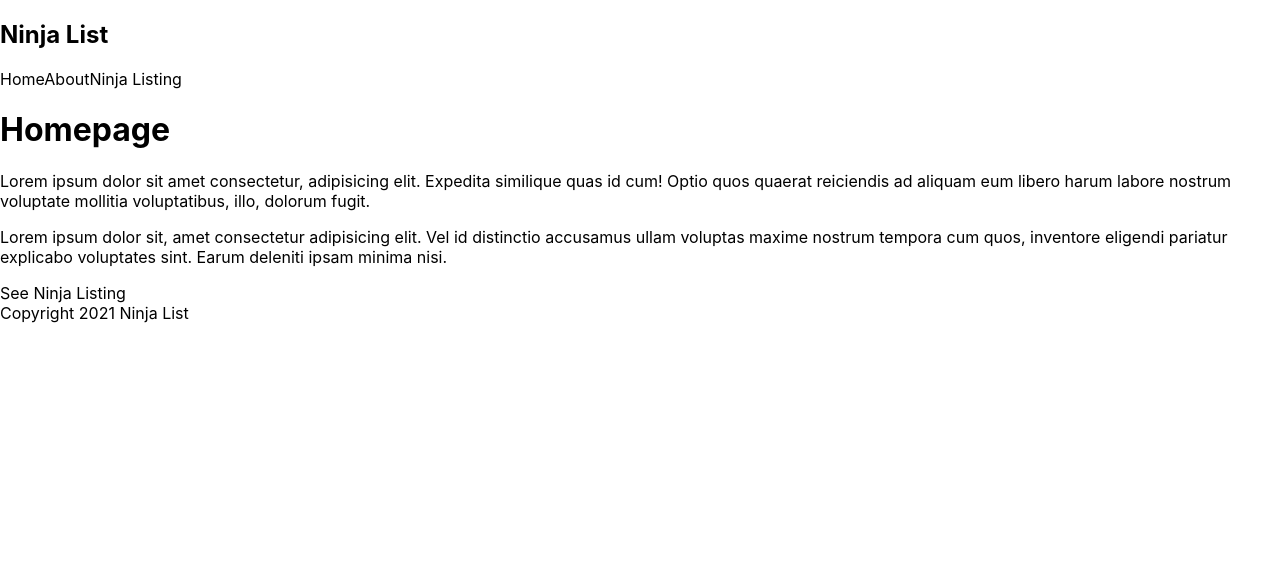
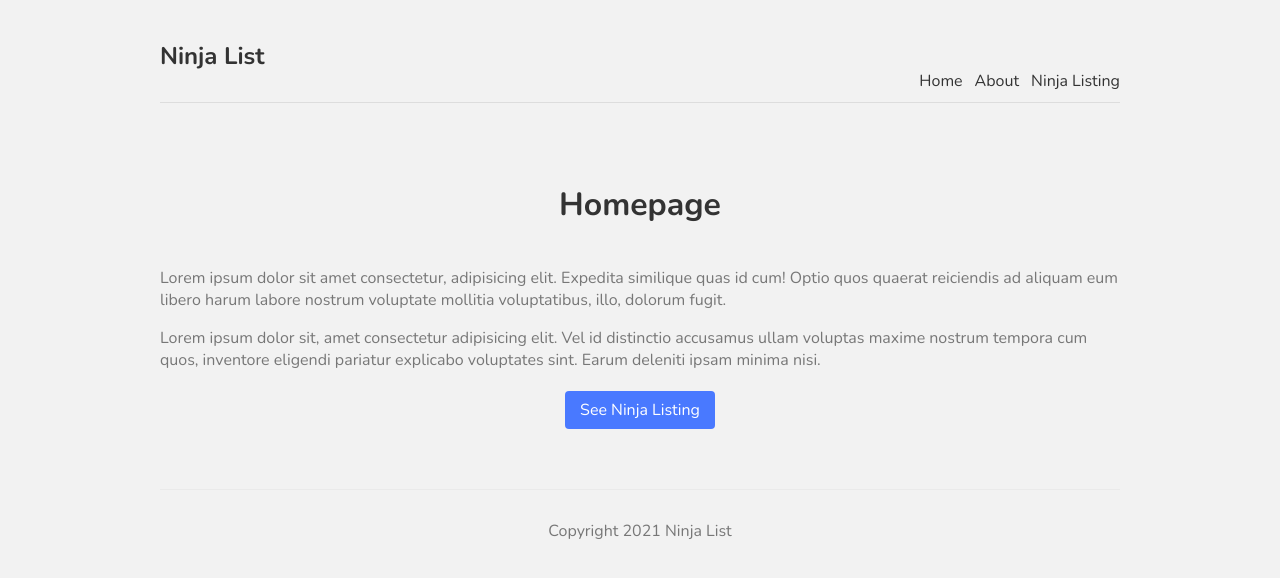
Before and after one commit to lcsval/ninjalist, a Next.js app: page / in a window 1280 px wide. Shown: the top 578 px of the page. Built offline with nearby package versions, Linux system fonts and the light colour scheme.

Commit message:
Adding styles

```diff
--- a/components/Footer.js
+++ b/components/Footer.js
@@ -1,8 +1,8 @@
 const Footer = () => {
     return (
-        <div>
+        <footer>
             Copyright 2021 Ninja List
-        </div>
+        </footer>
     );
 }
 
--- a/pages/_app.js
+++ b/pages/_app.js
@@ -1,4 +1,4 @@
-import Layout from '../components/Layouyt'
+import Layout from '../components/Layout'
 import '../styles/globals.css'
 
 function MyApp({ Component, pageProps }) {
--- a/pages/index.js
+++ b/pages/index.js
@@ -6,12 +6,12 @@ import Link from 'next/link'
 
 export default function Home() {
   return (
-    <div>
-      <h1>Homepage</h1>
-      <p>Lorem ipsum dolor sit amet consectetur, adipisicing elit. Expedita similique quas id cum! Optio quos quaerat reiciendis ad aliquam eum libero harum labore nostrum voluptate mollitia voluptatibus, illo, dolorum fugit.</p>
-      <p>Lorem ipsum dolor sit, amet consectetur adipisicing elit. Vel id distinctio accusamus ullam voluptas maxime nostrum tempora cum quos, inventore eligendi pariatur explicabo voluptates sint. Earum deleniti ipsam minima nisi.</p>
+    <div >
+      <h1 className={styles.title}>Homepage</h1>
+      <p className={styles.text}>Lorem ipsum dolor sit amet consectetur, adipisicing elit. Expedita similique quas id cum! Optio quos quaerat reiciendis ad aliquam eum libero harum labore nostrum voluptate mollitia voluptatibus, illo, dolorum fugit.</p>
+      <p className={styles.text}>Lorem ipsum dolor sit, amet consectetur adipisicing elit. Vel id distinctio accusamus ullam voluptas maxime nostrum tempora cum quos, inventore eligendi pariatur explicabo voluptates sint. Earum deleniti ipsam minima nisi.</p>
       <Link href="/ninjas">
-        <a>See Ninja Listing</a>
+        <a className={styles.btn}>See Ninja Listing</a>
       </Link>
     </div>
   )
--- a/styles/Home.module.css
+++ b/styles/Home.module.css
@@ -1,122 +1,18 @@
-.container {
-  min-height: 100vh;
-  padding: 0 0.5rem;
-  display: flex;
-  flex-direction: column;
-  justify-content: center;
-  align-items: center;
-}
-
-.main {
-  padding: 5rem 0;
-  flex: 1;
-  display: flex;
-  flex-direction: column;
-  justify-content: center;
-  align-items: center;
-}
-
-.footer {
-  width: 100%;
-  height: 100px;
-  border-top: 1px solid #eaeaea;
-  display: flex;
-  justify-content: center;
-  align-items: center;
-}
-
-.footer img {
-  margin-left: 0.5rem;
-}
-
-.footer a {
-  display: flex;
-  justify-content: center;
-  align-items: center;
-}
-
-.title a {
-  color: #0070f3;
-  text-decoration: none;
-}
-
-.title a:hover,
-.title a:focus,
-.title a:active {
-  text-decoration: underline;
-}
-
 .title {
-  margin: 0;
-  line-height: 1.15;
-  font-size: 4rem;
-}
-
-.title,
-.description {
+  color: #333;
+  padding-bottom: 20px;
   text-align: center;
 }
-
-.description {
-  line-height: 1.5;
-  font-size: 1.5rem;
+.text {
+  color: #777;
 }
-
-.code {
-  background: #fafafa;
-  border-radius: 5px;
-  padding: 0.75rem;
-  font-size: 1.1rem;
-  font-family: Menlo, Monaco, Lucida Console, Liberation Mono, DejaVu Sans Mono,
-    Bitstream Vera Sans Mono, Courier New, monospace;
+.btn {
+  display: block;
+  width: 150px;
+  padding: 8px 0;
+  margin: 20px auto;
+  background: #4979ff;
+  border-radius: 4px;
+  color: white;
+  text-align: center;
 }
-
-.grid {
-  display: flex;
-  align-items: center;
-  justify-content: center;
-  flex-wrap: wrap;
-  max-width: 800px;
-  margin-top: 3rem;
-}
-
-.card {
-  margin: 1rem;
-  flex-basis: 45%;
-  padding: 1.5rem;
-  text-align: left;
-  color: inherit;
-  text-decoration: none;
-  border: 1px solid #eaeaea;
-  border-radius: 10px;
-  transition: color 0.15s ease, border-color 0.15s ease;
-}
-
-.card:hover,
-.card:focus,
-.card:active {
-  color: #0070f3;
-  border-color: #0070f3;
-}
-
-.card h3 {
-  margin: 0 0 1rem 0;
-  font-size: 1.5rem;
-}
-
-.card p {
-  margin: 0;
-  font-size: 1.25rem;
-  line-height: 1.5;
-}
-
-.logo {
-  height: 1em;
-}
-
-@media (max-width: 600px) {
-  .grid {
-    width: 100%;
-    flex-direction: column;
-  }
-}
--- a/styles/globals.css
+++ b/styles/globals.css
@@ -1,16 +1,37 @@
-html,
+@import url('https://fonts.googleapis.com/css2?family=Nunito:wght@300;400;600;700&display=swap');
+
 body {
-  padding: 0;
-  margin: 0;
-  font-family: -apple-system, BlinkMacSystemFont, Segoe UI, Roboto, Oxygen,
-    Ubuntu, Cantarell, Fira Sans, Droid Sans, Helvetica Neue, sans-serif;
+  background: #f2f2f2;
+  color: #333;
+  font-family: "Nunito";
 }
-
 a {
-  color: inherit;
+  color: #333;
   text-decoration: none;
 }
-
-* {
-  box-sizing: border-box;
+.content {
+  max-width: 960px;
+  margin: 0 auto;
 }
+nav {
+  margin: 10px auto 80px;
+  padding: 10px 0;
+  display: flex;
+  justify-content: flex-end;
+  align-items: flex-end;
+  border-bottom: 1px solid #ddd;
+}
+nav a {
+  margin-left: 12px;
+}
+nav .logo {
+  margin-right: auto;
+}
+footer {
+  display: block;
+  text-align: center;
+  padding: 30px 0;
+  margin-top: 60px;
+  color: #777;
+  border-top: 1px solid #eaeaea;
+}
```
Also changed, not shown: components/Layout.js (renamed from components/Layouyt.js), styles/Ninjas.module.css (added).
